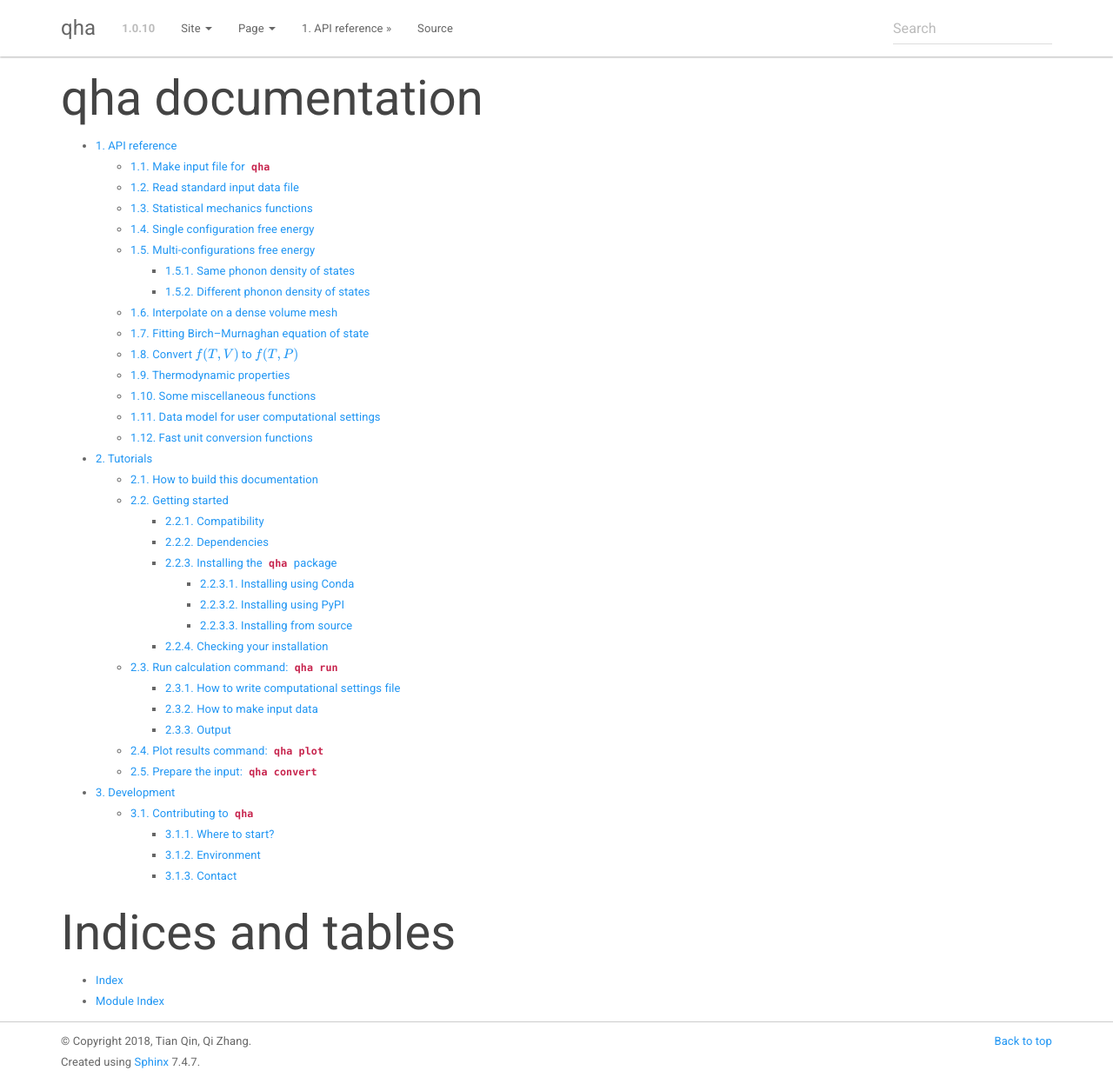
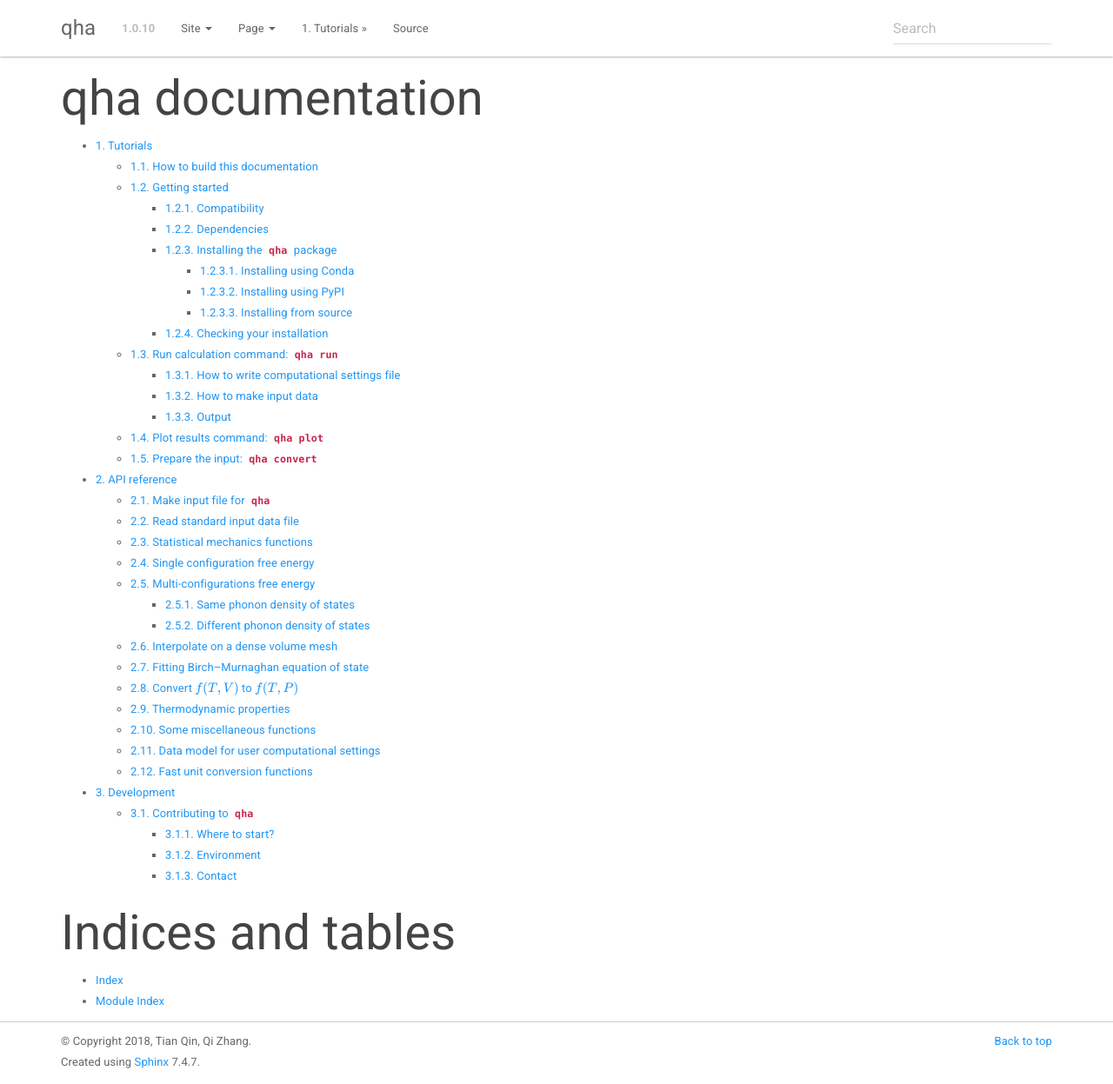
Before and after one commit to MineralsCloud/qha, a Sphinx documentation site: the page built from docs/source/index.rst, in a window 1280 px wide and 1247 px high. Shown: the whole window at 87% size. Built offline with Sphinx 7.4.7, drawn with Linux system fonts in a browser that asks for light colours.

Commit message:
Change order

```diff
--- a/docs/source/index.rst
+++ b/docs/source/index.rst
@@ -10,8 +10,8 @@ qha documentation
    :numbered:
    :maxdepth: 4
 
+   tutorials/index
    api/index
-   tutorials/index
    develop/index
 
 Indices and tables
```
